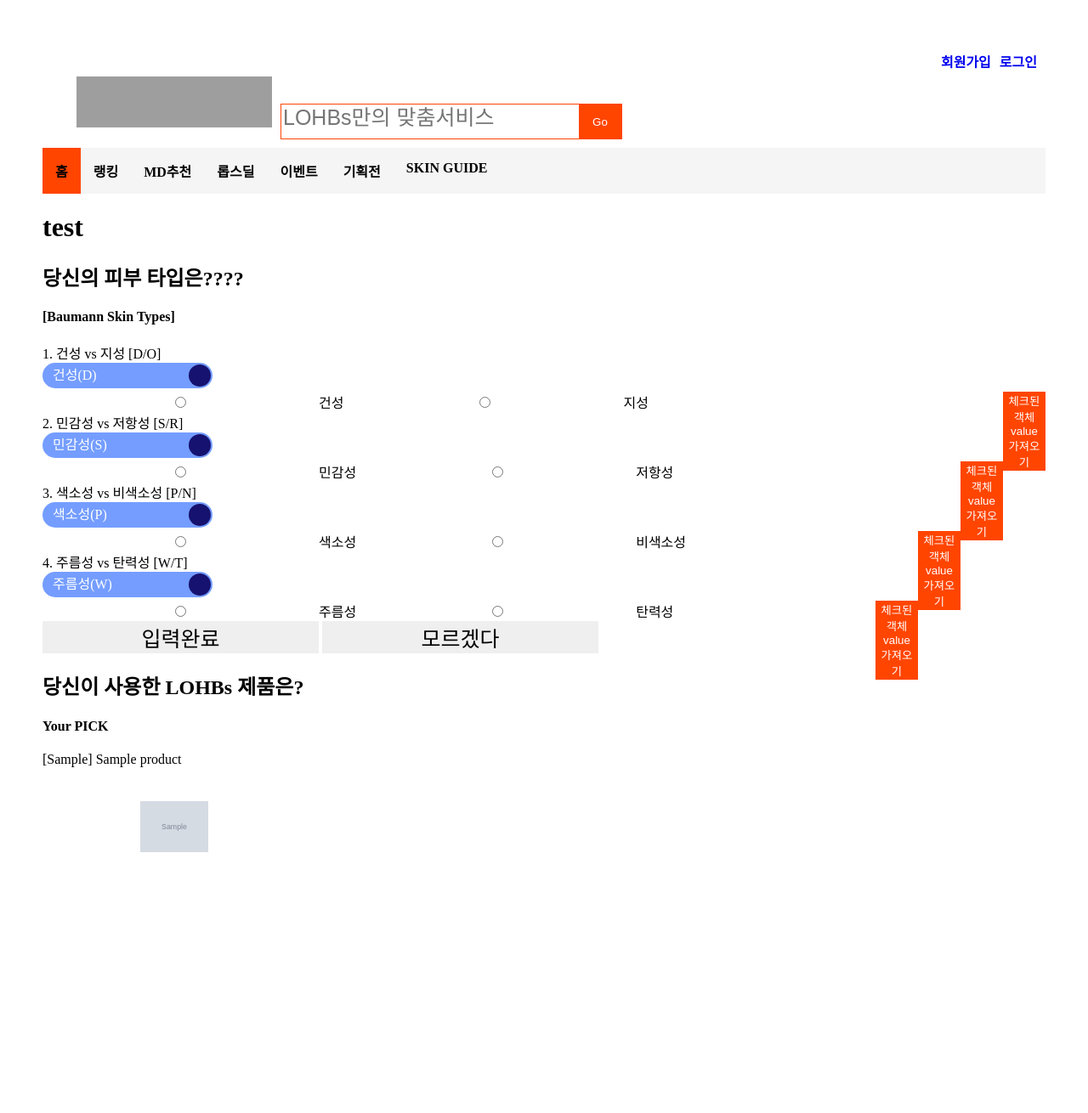
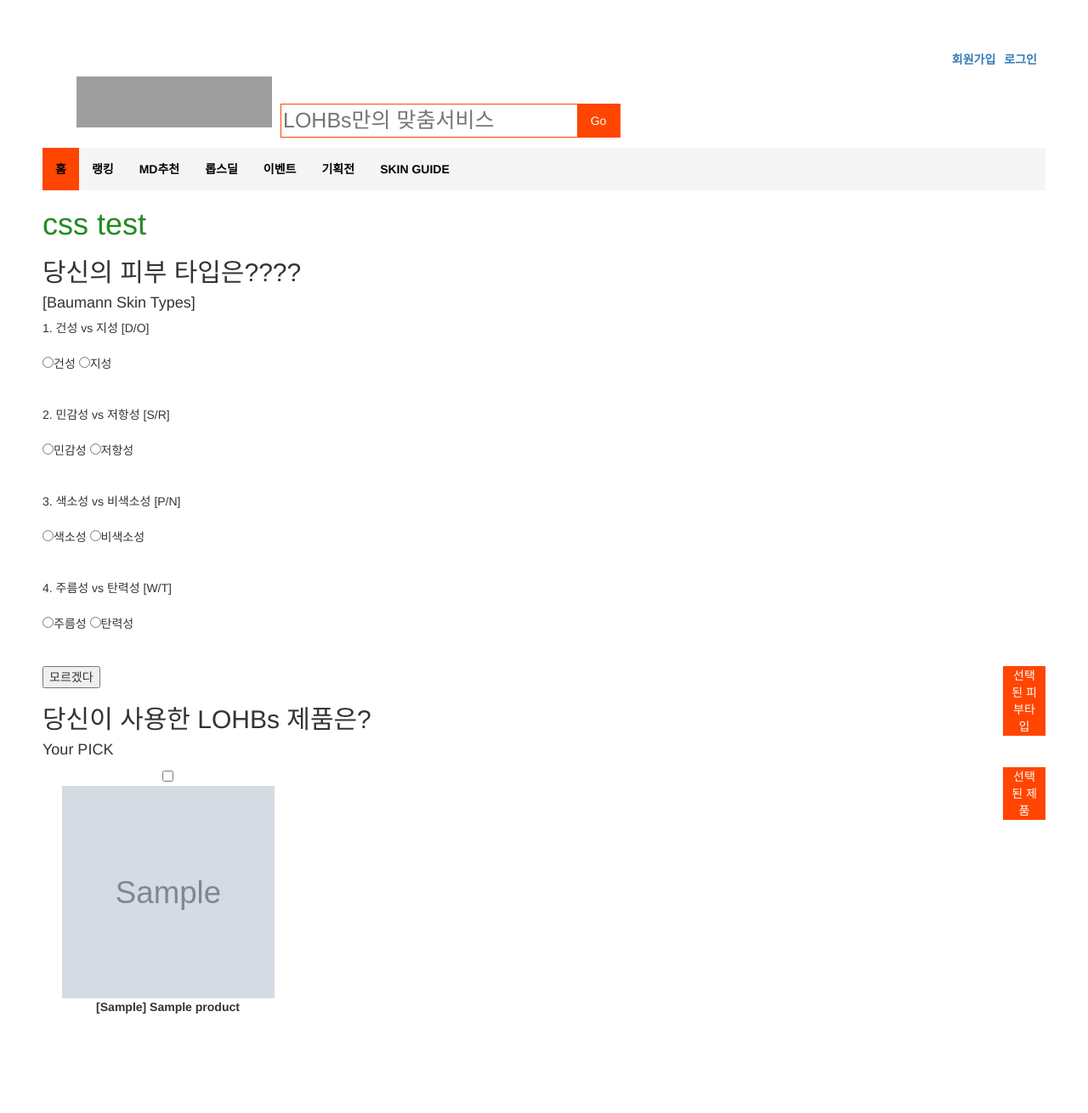
Before and after one commit to jin-my/skinguide, a Django app: template skin/templates/skincheck.html in a window 1280 px wide. Shown: the whole page at 85% size. Before the commit the page ends 1003 px from the top, so only its background shows below. Run offline with Django 3.2, Linux system fonts and the light colour scheme; the template is opened without the code that fills it: values that come from a table or form of the project are taken from there, others are empty; tables that the repository leaves empty hold one stand-in row (values such as "Sample post"); grey boxes marked "Sample" are stand-in pictures; some libraries are stand-ins or nearby versions; grey boxes are pictures that could not be loaded.

Commit message:
base.css수정 및 skincheck 작업 중

```diff
--- a/skin/templates/base.html
+++ b/skin/templates/base.html
@@ -1,23 +1,31 @@
 <!DOCTYPE html>
-<html lang="en">
+<html lang="ko">
 <head>
     <meta charset="UTF-8">
     <meta name="viewport" content="width=device-width, initial-scale=1.0">
     <title>{% block title %}{% endblock %}</title>
     <link rel="stylesheet" href="./base.css">
+    <!-- 합쳐지고 최소화된 최신 CSS -->
+    <link rel="stylesheet" href="https://maxcdn.bootstrapcdn.com/bootstrap/3.3.2/css/bootstrap.min.css">
+
+    <!-- 부가적인 테마 -->
+    <link rel="stylesheet" href="https://maxcdn.bootstrapcdn.com/bootstrap/3.3.2/css/bootstrap-theme.min.css">
+
+    <!-- 합쳐지고 최소화된 최신 자바스크립트 -->
+    <script src="https://maxcdn.bootstrapcdn.com/bootstrap/3.3.2/js/bootstrap.min.js"></script>
 
     <style>
-        a {
+        a{
             text-decoration:none
         }
 
-        header {
+        .header-base {
         margin: 0vh;
         padding: 0vh;
         }
 
         /* 검색창 */
-        div {
+        .div-base {
             height: 40px;
             width: 400px;
             border: 1px solid orangered;
@@ -27,7 +35,7 @@
             float: left;
         }
 
-        input {
+        .input-base {
             font-size: 25px;
             width: 325px;
             border: 0px;
@@ -46,7 +54,7 @@
         }
 
         /*로그인, 회원가입*/
-        p {
+        .p-base {
             float: right;
             margin-top: 10px;
             margin-right: 10px;
@@ -54,7 +62,7 @@
 
         /*로고*/
 
-        img {
+        .img-base {
             margin-bottom: 3vh;
             margin-top: 5vh;
             margin-left: 5vh;
@@ -108,14 +116,14 @@
 
 <body>
 
-    <header>
-        <a href=""><img src="https://static.lotteon.com/p/common/foCommon/assets/img/logo_lohbs@2x.png" alt="LOGOFILE"></a>
-        <div>
-            <input type="text" placeholder="LOHBs만의 맞춤서비스">
+    <header class="header-base">
+        <a href=""><img class="img-base" src="https://static.lotteon.com/p/common/foCommon/assets/img/logo_lohbs@2x.png" alt="LOGOFILE"></a>
+        <div class="div-base">
+            <input class="input-base" type="text" placeholder="LOHBs만의 맞춤서비스">
             <button>Go</button>
         </div>
-        <a href="../../user/templates/login.html"><p><b>로그인</b></p></a>
-        <a href="../../user/templates/signup.html"><p><b>회원가입</b></p></a>
+        <a href="../../user/templates/login.html"><p class="p-base"><b>로그인</b></p></a>
+        <a href="../../user/templates/signup.html"><p class="p-base"><b>회원가입</b></p></a>
     </header>
 
     <nav>
--- /dev/null
+++ b/skin/templates/skincheck.css
@@ -0,0 +1,116 @@
+body
+    {
+        padding : 50px;
+    }
+p{
+    text-align: center;
+}
+h1{
+    color: forestgreen;
+
+}
+input.chk
+    {
+        position : absolute;
+        left : -3000%;
+    }
+
+input.chk + label
+    {
+        overflow : hidden;
+        display : inline-block;
+        position : relative;
+        width : 200px;
+        height : 30px;
+        background : #749DFF;
+        border-radius : 30px;
+        transition : all 0.5s;
+    }
+
+input.chk + label:before
+    {
+        position : absolute;
+        right : 2px;
+        top : 2px;
+        width : 26px;
+        height : 26px;
+        background : #16126F;
+        border-radius : 30px;
+        line-height : 26px;
+        text-indent : -160px;
+        color : #fff;
+        transition : all 0.5s;
+    }
+
+/* before checklist */
+
+input.chk + label.DO:before
+    {
+        content : "건성(D)";
+    }
+
+input.chk + label.SR:before
+    {
+        content : "민감성(S)";
+    }
+
+input.chk + label.PN:before
+    {
+        content : "색소성(P)";
+    }
+
+input.chk + label.WT:before
+    {
+        content : "주름성(W)";
+    }
+
+
+
+input.chk:checked + label:before
+    {
+        right : 172px;
+        background : #5F1516;
+    }
+
+input.chk:checked + label
+    {
+        background : #E44E4E;
+    }
+
+input.chk + label:after
+    {
+        position : absolute;
+        right : -100px;
+        top : 2px;
+        color : #fff;
+        line-height : 26px;
+        transition : all 0.5s;
+    }
+
+/* after checklist */
+
+input.chk + label.DO:after
+    {
+        content : "지성(O)";
+    }
+
+input.chk + label.SR:after
+    {
+        content : "저항성(R)";
+    }
+
+input.chk + label.PN:after
+    {
+        content : "비색소성(N)";
+    }
+
+input.chk + label.WT:after
+    {
+        content : "탄력성(T)";
+    }
+
+
+input.chk:checked + label:after
+    {
+        right : 10px;
+    }
--- a/skin/templates/skincheck.html
+++ b/skin/templates/skincheck.html
@@ -2,20 +2,19 @@
 {% block title %}
 select page
 {% endblock %}
-
 {% block content %}
-
-<h1>test</h1>
 
 <!-- 사용자의 피부 타입이랑 기존 제품 후기? 같은 거 조사해서 정보를 추가하고 넘겨주는 페이지 -->
 
 
 <!DOCTYPE html>
-<html lang="en">
+<html lang="ko">
 <head>
     <meta charset="UTF-8">
     <meta name="viewport" content="width=device-width, initial-scale=1.0">
     <title>skincheck</title>
+    <link rel="stylesheet" type="text/css" href="skincheck.css">
+
 </head>
 <body>
 
@@ -26,7 +25,7 @@
     <link rel="stylesheet" href="../styles/skincheckbox.css">
 
     <section>
-
+        <h1>css test</h1>
         <h2>당신의 피부 타입은????</h2>
         <h4>[Baumann Skin Types]</h4>
 
@@ -35,69 +34,92 @@
             function value_check()
             {
                 var check_count = document.getElementsByName("chk").length;
-
+                alert('aa');
                 for (var i=0; i<check_count; i++)
                 {
                    if(document.getElementsByName("chk")[i].checked == true)
                     {
-                    alert(document.getElementsByName("chk")[i].value);
+                    // alert(document.getElementsByName("chk")[i].value);
+                    alert('aa');
                     }
                 }
             }
+
+            function values(){
+                var selected = document.querySelectorAll('input[name="check_skin_type"]:checked');
+                var selectedstring = '';
+
+                for(var i=0; i<selected.length; i++){
+                    selectedstring += selected[i].value;
+                }
+                if (selectedstring.length < 4){
+                    alert('모두 선택해주세요.');
+                }else{
+                    alert(selectedstring);
+                }
+
+            }
+
+            function productvalue(){
+                var check_count = document.getElementsByName("product_check").length;
+
+                // var checked = document.querySelectorAll('input[name="product_check"]:checked');
+                var checkedstring = '';
+                for(var i=0; i<check_count; i++){
+                    if (document.getElementsByName("product_check")[i].checked == true) {
+                        checkedstring += document.getElementsByName("product_check")[i].value;
+                        checkedstring += ', ';
+                    }
+                    // checkedstring += checked[i].value;
+
+                }
+                alert(checkedstring);
+            }
+
         </script>
 
         <form name = "form_do">
             1. 건성 vs 지성 [D/O]
             <br>
-            <input type = "checkbox" class = "chk" id = "chk" name = "chk"><label class = "DO" for="chk"></label>
+            <!-- <input type = "checkbox" class = "chk" id = "chk" name = "chk"><label class = "DO" for="chk"></label> -->
             <br>
-            <input type="radio" name = "check_skin_type" value = "Dry">건성
-            <input type="radio" name = "check_skin_type" value = "Oily">지성
+            <input type="radio" name = "check_skin_type" value = "D">건성
+            <input type="radio" name = "check_skin_type" value = "O">지성
             <!-- <input type="radio" name = "check_skin_type" value = "Null">모르겠음 -->
-
-            <button onclick = "value_check()">체크된 객체 value 가져오기</button>
+            <!-- <button onclick = "value_check()">check value</button> -->
         </form>
-
+        <br><br>
         <form name = "form_sr">
             2. 민감성 vs 저항성 [S/R]
             <br>
-            <input type = "checkbox" class = "chk" id = "chk"><label class = "SR" for="chk"></label>
+            <!-- <input type = "checkbox" class = "chk" id = "chk"><label class = "SR" for="chk"></label> -->
             <br>
-            <input type="radio" name = "check_skin_type" value = "Sensitive">민감성
-            <input type="radio" name = "check_skin_type" value = "Resistant">저항성
-
-            <button onclick = "value_check()">체크된 객체 value 가져오기</button>
+            <input type="radio" name = "check_skin_type" value = "S">민감성
+            <input type="radio" name = "check_skin_type" value = "R">저항성
         </form>
-
+        <br><br>
         <form name = "form_pn">
             3. 색소성 vs 비색소성 [P/N]
             <br>
-            <input type = "checkbox" class = "chk" id = "chk"><label class = "PN" for="chk"></label>
+            <!-- <input type = "checkbox" class = "chk" id = "chk"><label class = "PN" for="chk"></label> -->
             <br>
-            <input type="radio" name = "check_skin_type" value = "Pigmented">색소성
-            <input type="radio" name = "check_skin_type" value = "NonPigmented">비색소성
-
-            <button onclick = "value_check()">체크된 객체 value 가져오기</button>
+            <input type="radio" name = "check_skin_type" value = "P">색소성
+            <input type="radio" name = "check_skin_type" value = "N">비색소성
         </form>
-
+        <br><br>
         <form name = "form_wt">
             4. 주름성 vs 탄력성 [W/T]
             <br>
-            <input type = "checkbox" class = "chk" id = "chk"><label class = "WT" for="chk"></label>
+            <!-- <input type = "checkbox" class = "chk" id = "chk"><label class = "WT" for="chk"></label> -->
             <br>
-            <input type="radio" name = "check_skin_type" value = "Wrinkled">주름성
-            <input type="radio" name = "check_skin_type" value = "Tight">탄력성
-
-            <button onclick = "value_check()">체크된 객체 value 가져오기</button>
+            <input type="radio" name = "check_skin_type" value = "W">주름성
+            <input type="radio" name = "check_skin_type" value = "T">탄력성
         </form>
-
-        <input type="button" value = "입력완료">
+        <br><br>
+        <button onclick = "values()">선택된 피부타입</button>
         <input type="button" value = "모르겠다"> <!-- 다음에는 test page -->
 
         <!-- 완료 버튼 누르면 피부 타입에 대한 데이터 값이 개인정보로 넘어가도록 -->
-
-
-
     </section>
 
 
@@ -118,18 +140,36 @@
 <!-- main 페이지에서 admin에 저장한 data (사진)를 가져오자 -->
 <!-- model에 만든 class를 views에서 class의 객체를 가져오면 data를 다룰 수 있다 -->
 
-
+        <fieldset style="text-align: center;">
+            <div class="container-fluid">
+                <div class="row">
+                    <form name = "form_product">
         {% for image in images %}
             {% for photo in photos %}
                 {% if image.id == photo.product_id %}
                 <!-- {{image.id}} -->
-                    [{{image.brand}}] {{image.title}} <br>
-                    <img style="width=100%;height=100%;object-fit:contain;" src={{photo.image.url}} alt="product img">
-                    <br><br>
+                <div class="col-lg-3 col-xs-6">
+                    <!-- <p style="text-align: center;">
+                        <img style="width:250px;height:250px;" src={{photo.image.url}} alt="product img"><br>
+                    </p> -->
+
+                    <input type="checkbox" name="product_check" id={{image.id}} value={{image.id}} style="text-align: center;">
+                    <label for={{image.id}}>
+                        <img style="width:250px;height:250px;" src={{photo.image.url}} alt="product img"><br>
+                        [{{image.brand}}] {{image.title}}
+                    </label>
+                        <br><br><br><br>
+
+                </div>
                 {% endif %}
             {% endfor %}
         {% endfor %}
-
+                    </form>
+                    <!-- <input type='submit'> -->
+                    <button onclick = "productvalue()">선택된 제품</button>
+                <!-- </div> -->
+            </div>
+            </fieldset>
     </section>
 
 
--- a/skin/templates/skincheckbox.css
+++ /dev/null
@@ -1,110 +0,0 @@
-body
-    {
-        padding : 50px;
-    }
-
-input.chk
-    {
-        position : absolute;
-        left : -3000%;
-    }
-
-input.chk + label
-    {
-        overflow : hidden;
-        display : inline-block;
-        position : relative;
-        width : 200px;
-        height : 30px;
-        background : #749DFF;
-        border-radius : 30px;
-        transition : all 0.5s;
-    }
-
-input.chk + label:before
-    {
-        position : absolute;
-        right : 2px;
-        top : 2px;
-        width : 26px;
-        height : 26px;
-        background : #16126F;
-        border-radius : 30px;
-        line-height : 26px;
-        text-indent : -160px;
-        color : #fff;
-        transition : all 0.5s;
-    }
-
-/* before checklist */
-
-input.chk + label.DO:before
-    {
-        content : "건성(D)";
-    }
-
-input.chk + label.SR:before
-    {
-        content : "민감성(S)";
-    }
-
-input.chk + label.PN:before
-    {
-        content : "색소성(P)";
-    }
-
-input.chk + label.WT:before
-    {
-        content : "주름성(W)";
-    }
-
-
-
-input.chk:checked + label:before
-    {
-        right : 172px;
-        background : #5F1516;
-    }
-
-input.chk:checked + label
-    {
-        background : #E44E4E;
-    }
-
-input.chk + label:after
-    {
-        position : absolute;
-        right : -100px;
-        top : 2px;
-        color : #fff;
-        line-height : 26px;
-        transition : all 0.5s;
-    }
-
-/* after checklist */
-
-input.chk + label.DO:after
-    {
-        content : "지성(O)";
-    }
-
-input.chk + label.SR:after
-    {
-        content : "저항성(R)";
-    }
-
-input.chk + label.PN:after
-    {
-        content : "비색소성(N)";
-    }
-
-input.chk + label.WT:after
-    {
-        content : "탄력성(T)";
-    }
-
-
-input.chk:checked + label:after
-    {
-        right : 10px;
-    }
--- a/skin/views.py
+++ b/skin/views.py
@@ -9,9 +9,9 @@
 def skincheck(request):
     images = Product.objects.all()
     photos = Photo.objects.all()
-    print(images)
-    print('---')
-    print(photos)
+    # print(images)
+    # print('---')
+    # print(photos)
     return render(request, 'skincheck.html', {'images':images, 'photos':photos})
 
 def base(request):
```
